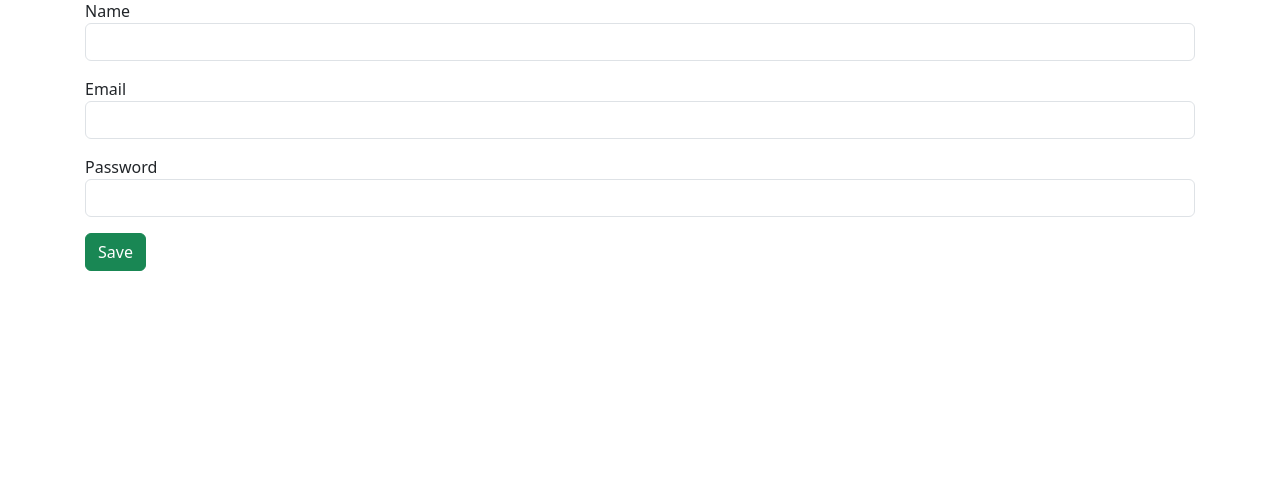
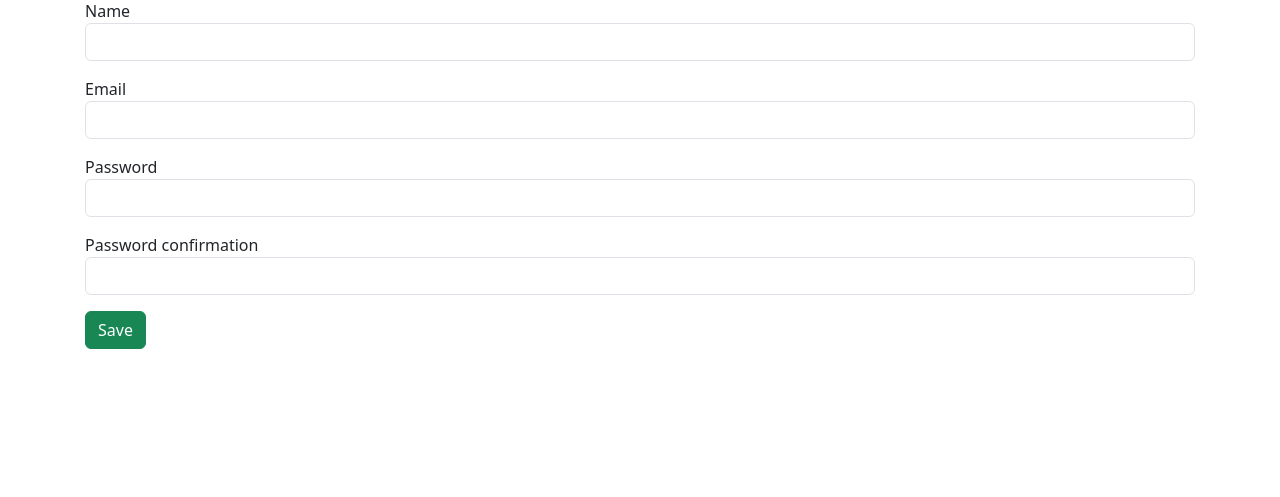
Before and after one commit to Regenerat/pets, a Yii app: template views/site/create.php in a window 1280 px wide. Shown: the part 127-624 px from the top of the page. Run offline with PHP 8.4 and a stand-in for Yii, Linux system fonts and the light colour scheme; the template is opened without the code that fills it, so the values that code supplies are empty; form fields are guessed from the names that the template uses; some libraries are stand-ins or nearby versions.

Commit message:
добавил поле для подтверждения пароля

```diff
--- a/views/site/_form.php
+++ b/views/site/_form.php
@@ -18,6 +18,8 @@ use yii\widgets\ActiveForm;
 
     <?= $form->field($model, 'password')->passwordInput(['maxlength' => true]) ?>
 
+    <?= $form->field($model, 'password_confirmation')->passwordInput(['maxlength' => true]) ?>
+
     <div class="form-group">
         <?= Html::submitButton('Save', ['class' => 'btn btn-success']) ?>
     </div>
```
